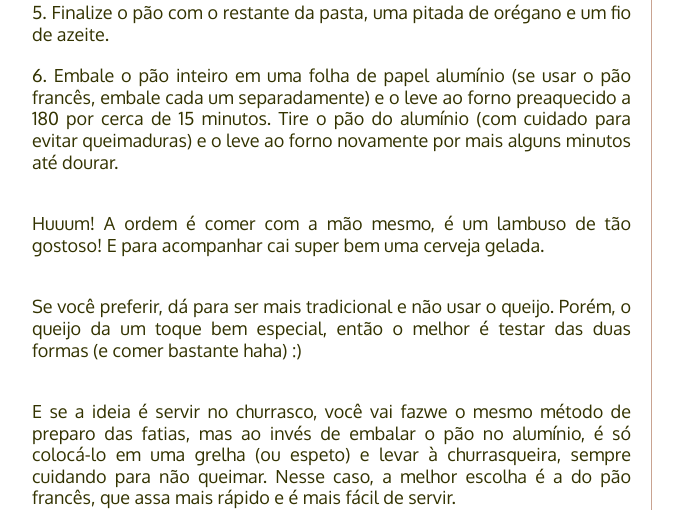
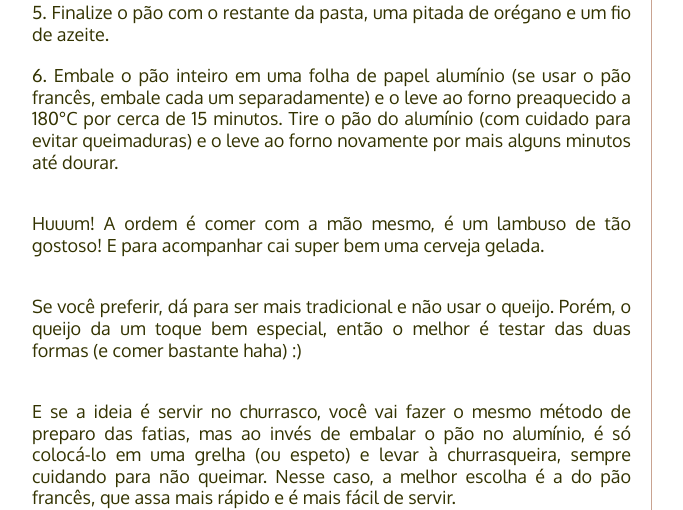
Before and after one commit to PaneladePau/paneladepau-jekyll-blog, a Jekyll site: the page built from _posts/2016-01-14-pao-com-alho-e-provolone.md, in a window 1280 px wide and 900 px high, scrolled down 1251 px. Shown: the part 196-706 px from the top of the window, without its empty margins (138-821 px from the left). Built offline with Jekyll 4.4.1, drawn with Linux system fonts in a browser that asks for light colours; nearby versions of some CDN libraries; some web fonts are replaced; Markdown is read by kramdown in place of the engine named in the settings.

Commit message:
“update”

```diff
--- a/_posts/2016-01-14-pao-com-alho-e-provolone.md
+++ b/_posts/2016-01-14-pao-com-alho-e-provolone.md
@@ -36,12 +36,12 @@ O pão com alho é um antepasto tradicional na Itália e aqui no Brasil é famos
 3. Espalhe bem a pasta de azeite, salsa e alho entre as fatias, cobrindo bem as faces do pão. Reserve um pouco da pasta para finalizar.
 4. Distribua as tiras de queijo entre as fatias depois de espalhar a pasta.
 5. Finalize o pão com o restante da pasta, uma pitada de orégano e um fio de azeite.
-6. Embale o pão inteiro em uma folha de papel alumínio (se usar o pão francês, embale cada um separadamente) e o leve ao forno preaquecido a 180 por cerca de 15 minutos. Tire o pão do alumínio (com cuidado para evitar queimaduras) e o leve ao forno novamente por mais alguns minutos até dourar.
+6. Embale o pão inteiro em uma folha de papel alumínio (se usar o pão francês, embale cada um separadamente) e o leve ao forno preaquecido a 180°C por cerca de 15 minutos. Tire o pão do alumínio (com cuidado para evitar queimaduras) e o leve ao forno novamente por mais alguns minutos até dourar.
 
 Huuum! A ordem é comer com a mão mesmo, é um lambuso de tão gostoso! E para acompanhar cai super bem uma cerveja gelada.
 
 Se você preferir, dá para ser mais tradicional e não usar o queijo. Porém, o queijo da um toque bem especial, então o melhor é testar das duas formas (e comer bastante haha) :)
 
-E se a ideia é servir no churrasco, você vai fazwe o mesmo método de preparo das fatias, mas ao invés de embalar o pão no alumínio, é só colocá-lo em uma grelha (ou espeto) e levar à churrasqueira, sempre cuidando para não queimar. Nesse caso, a melhor escolha é a do pão francês, que assa mais rápido e é mais fácil de servir.
+E se a ideia é servir no churrasco, você vai fazer o mesmo método de preparo das fatias, mas ao invés de embalar o pão no alumínio, é só colocá-lo em uma grelha (ou espeto) e levar à churrasqueira, sempre cuidando para não queimar. Nesse caso, a melhor escolha é a do pão francês, que assa mais rápido e é mais fácil de servir.
 
 Até a próxima!
```
